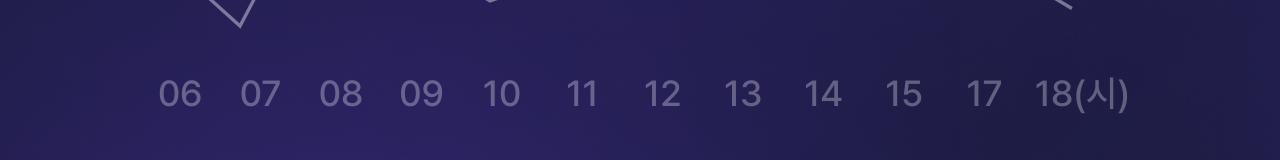
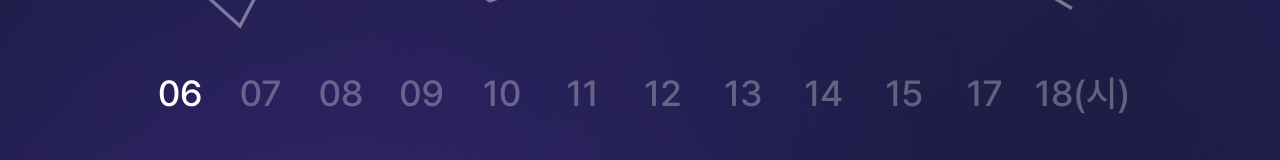
Before and after one commit to OneCredit-Team/OneCredit-client, a React (Create React App) app: page / in a window 1280 px wide. In both pictures the pointer is over the item "06". Shown: the part 582-742 px from the top of the page. Built offline with nearby package versions, Linux system fonts and the light colour scheme.

Commit message:
ADD :: hover시 white

```diff
--- a/src/components/Graph/index.js
+++ b/src/components/Graph/index.js
@@ -1,5 +1,6 @@
 import React, { useRef, useEffect } from "react";
 import * as d3 from "d3";
+import "./style.scss";
 
 function Graph() {
   const canvasRef = useRef();
--- /dev/null
+++ b/src/components/Graph/style.scss
@@ -0,0 +1,4 @@
+.data:hover {
+    fill: #fff;
+    cursor: pointer;
+}
--- a/src/components/GraphBar/style.scss
+++ b/src/components/GraphBar/style.scss
@@ -11,5 +11,9 @@
         font-size: 36px;
         font-style: normal;
         margin: 0px 10px;
+        &:hover {
+            color: white;
+            cursor: pointer;
+        }
     }
 }
```
